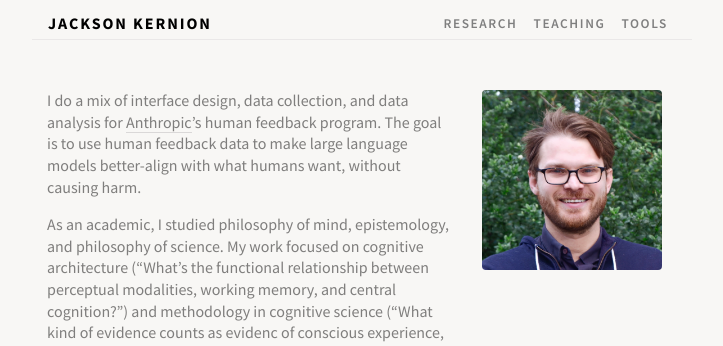
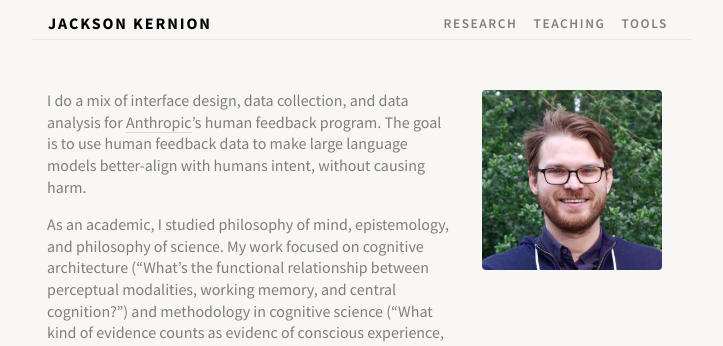
Before and after one commit to jacksonkernion/jacksonkernion.github.io, a Jekyll site: the page built from index.md, in a window 1280 px wide. Shown: the top 346 px of the page, without its empty margins (278-1001 px from the left). Built offline with Jekyll 4.4.1, drawn with Linux system fonts in a browser that asks for light colours; nearby versions of some CDN libraries.

Commit message:
Update index.md

```diff
--- a/index.md
+++ b/index.md
@@ -3,7 +3,7 @@ title: Home
 layout: home
 ---
 
-I do a mix of interface design, data collection, and data analysis for [Anthropic](https://www.anthropic.com)'s human feedback program. The goal is to use human feedback data to make large language models better-align with what humans want, without causing harm.
+I do a mix of interface design, data collection, and data analysis for [Anthropic](https://www.anthropic.com)'s human feedback program. The goal is to use human feedback data to make large language models better-align with humans intent, without causing harm.
 
 As an academic, I studied philosophy of mind, epistemology, and philosophy of science. My work focused on cognitive architecture ("What's the functional relationship between perceptual modalities, working memory, and central cognition?") and methodology in cognitive science ("What kind of evidence counts as evidenc of conscious experience, and why?"). I lectured at MIT during the Spring 2020 term, after receiving my PhD from UC Berkeley.
 
```
